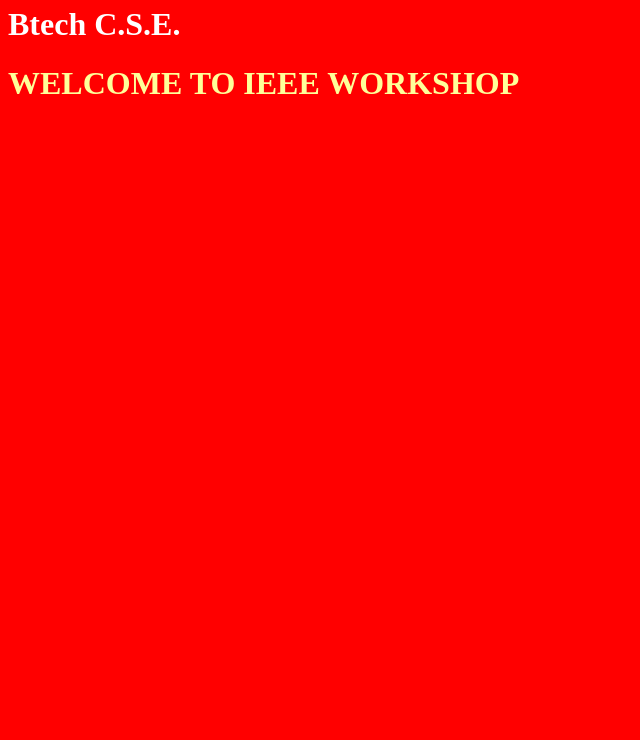
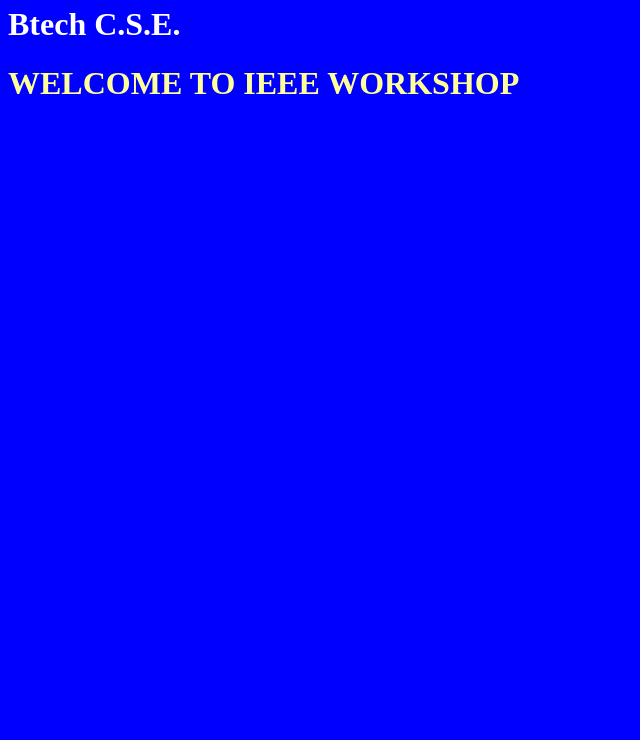
Before and after one commit to mohdarsh786/pqrs, a plain HTML site: page index.html in a window 1280 px wide. Shown: the part 60-800 px from the top of the page, without its empty margins (0-640 px from the left). Drawn offline with Linux system fonts and the light colour scheme.

Commit message:
Update index.html

```diff
--- a/index.html
+++ b/index.html
@@ -1,6 +1,6 @@
 <HTML>
-<HEAD><TITLE>Body Background</TITLE></HEAD>
-<BODY BGCOLOR="#FF0000">
+<HEAD><TITLE>TEXT BY ARSH</TITLE></HEAD>
+<BODY BGCOLOR="#0000FF">
 <H1>MY name is Mohd arsh</H1>
 
 <H1><FONT COLOR=white>Btech C.S.E.</H1>
```
